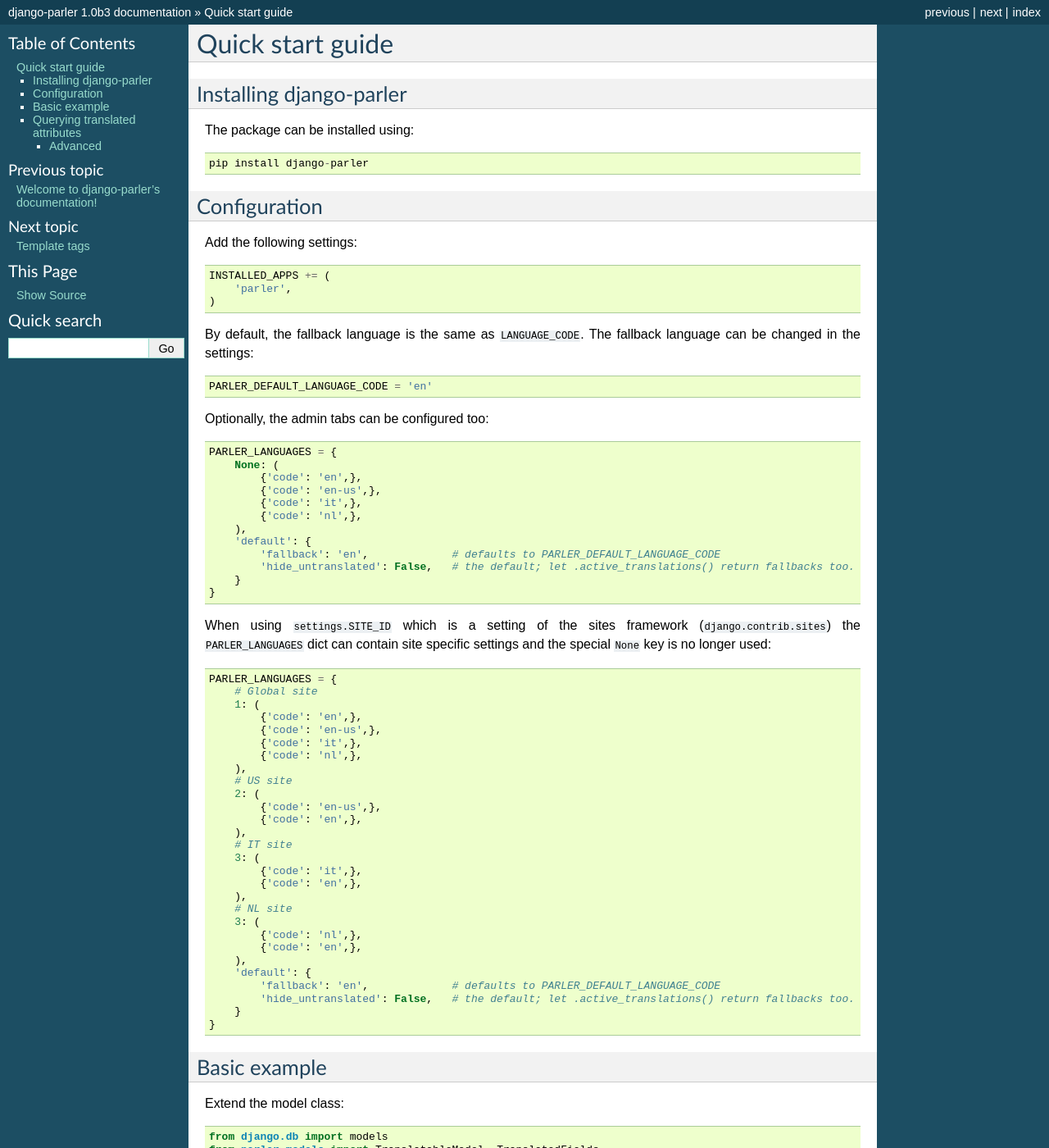
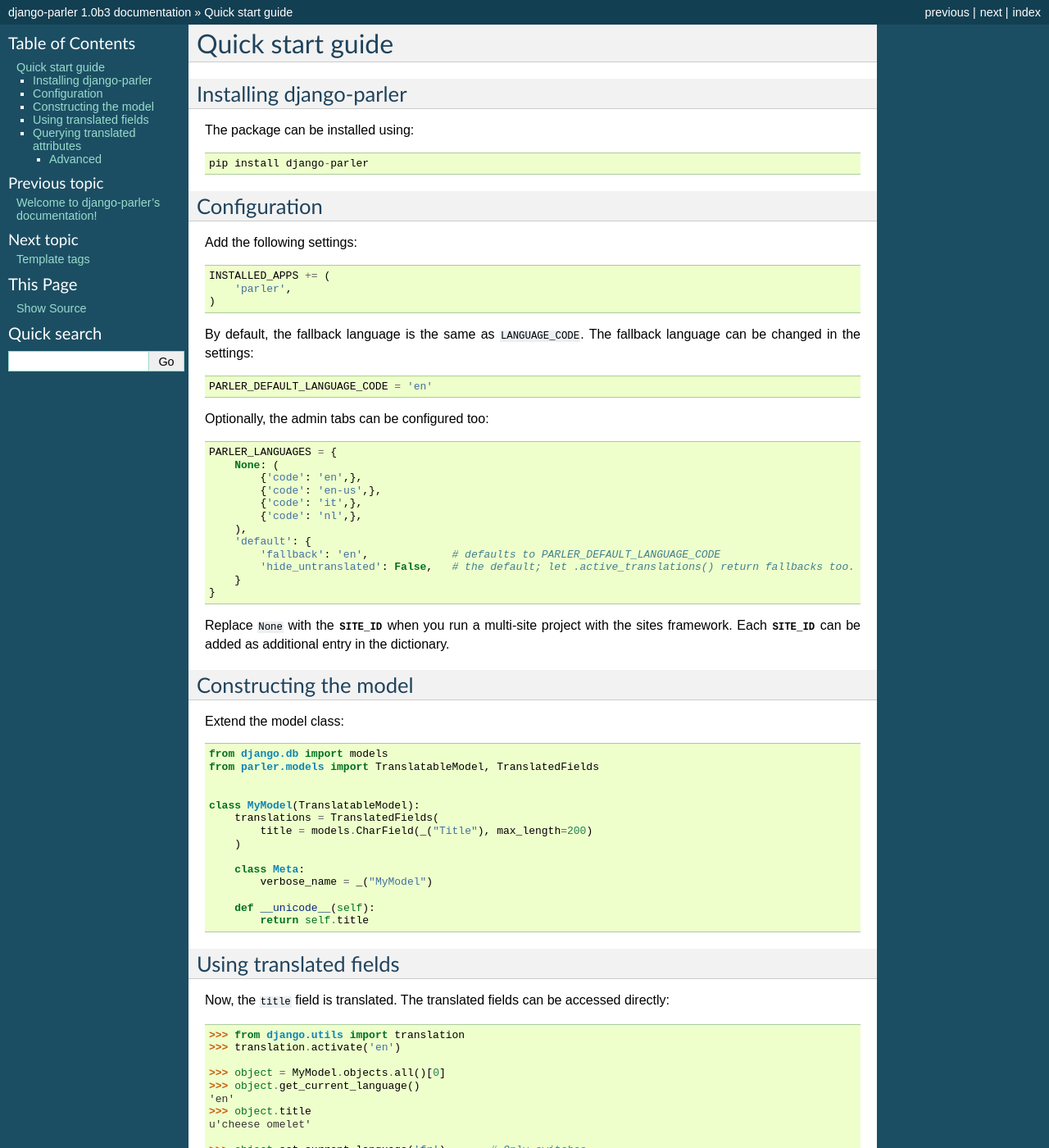
Before and after one commit to django-parler/django-parler, a Sphinx documentation site: the page built from docs/quickstart.rst, in a window 1280 px wide and 1400 px high. Shown: the whole window at 82% size. Built offline with Sphinx 7.4.7, drawn with Linux system fonts in a browser that asks for light colours.

```diff
--- a/docs/configuration.rst
+++ b/docs/configuration.rst
@@ -93,6 +94,9 @@ setting, the dict can contain entries for every site ID. The special ``None`` ke
         }
     }
 
+In this example, each language variant only display 2 tabs in the admin,
+while the global site has an overview of all languages.
+
 
 .. _PARLER_ENABLE_CACHING:
 
--- a/docs/quickstart.rst
+++ b/docs/quickstart.rst
@@ -41,42 +41,12 @@ Optionally, the admin tabs can be configured too::
         }
     }
 
-When using ``settings.SITE_ID`` which is a setting of the sites framework
-(``django.contrib.sites``) the ``PARLER_LANGUAGES`` dict can contain
-site specific settings and the special ``None`` key is no longer used::
-
-    PARLER_LANGUAGES = {
-        # Global site
-        1: (
-            {'code': 'en',},
-            {'code': 'en-us',},
-            {'code': 'it',},
-            {'code': 'nl',},
-        ),
-        # US site
-        2: (
-            {'code': 'en-us',},
-            {'code': 'en',},
-        ),
-        # IT site
-        3: (
-            {'code': 'it',},
-            {'code': 'en',},
-        ),
-        # NL site
-        3: (
-            {'code': 'nl',},
-            {'code': 'en',},
-        ),
-        'default': {
-            'fallback': 'en',             # defaults to PARLER_DEFAULT_LANGUAGE_CODE
-            'hide_untranslated': False,   # the default; let .active_translations() return fallbacks too.
-        }
-    }
+Replace ``None`` with the :django:setting:`SITE_ID` when you run a multi-site project with the sites framework.
+Each :django:setting:`SITE_ID` can be added as additional entry in the dictionary.
 
 
-Basic example
--------------
+Constructing the model
+----------------------
 
 Extend the model class::
 
@@ -94,6 +64,9 @@ Extend the model class::
 
         def __unicode__(self):
             return self.title
+
+Using translated fields
+-----------------------
 
 Now, the ``title`` field is translated.
 The translated fields can be accessed directly::
```
Also changed, not shown: other parts of docs/configuration.rst (+1 -0 lines), README.rst (+18 -59 lines), docs/advanced.rst (+29 -0 lines), 1 other file.
